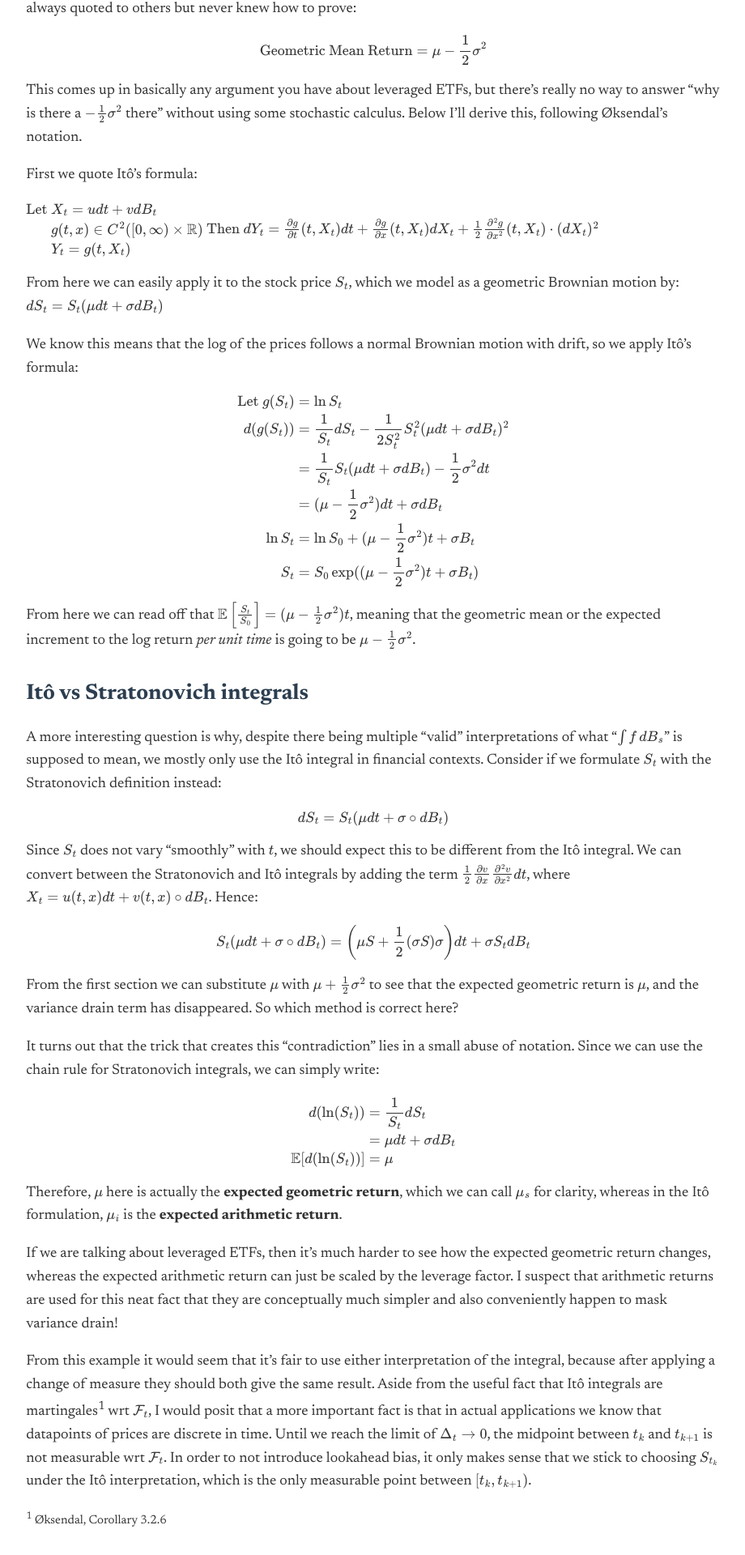
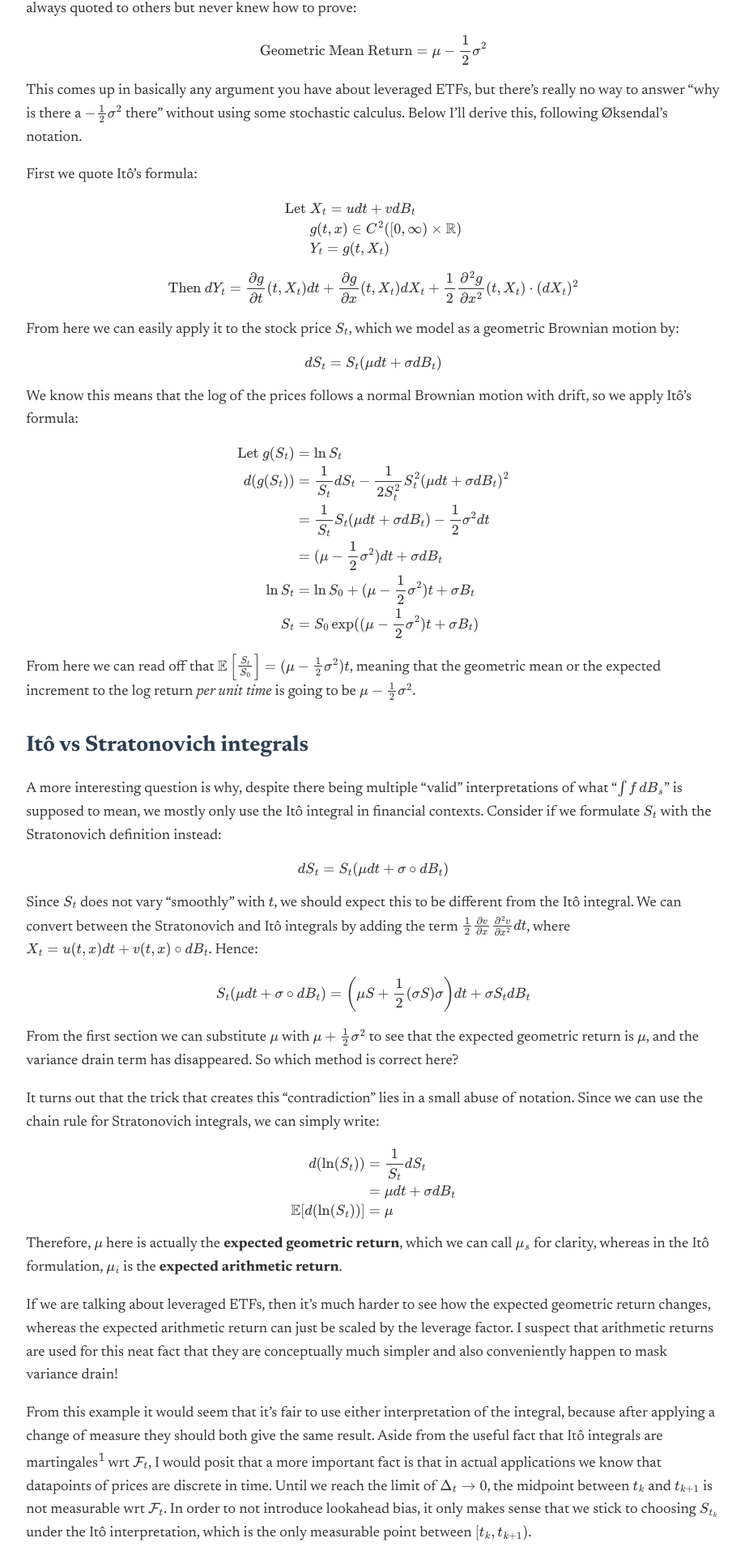
Before and after one commit to warrenjch/warrenjch.github.io, a Jekyll site: the page built from _posts/2025-09-15-vol-drag-ito-stratonovich.md, in a window 1280 px wide. Shown: the part 548-2468 px from the top of the page at 81% size, without its empty margins (179-1099 px from the left). Built offline with Jekyll 4.4.1, drawn with Linux system fonts in a browser that asks for light colours.

Commit message:
update mathjax

```diff
--- a/_config.yml
+++ b/_config.yml
@@ -33,8 +33,6 @@
   syntax_highlighter: rouge
   input: GFM
   hard_wrap: false
-  syntax_highlighter_opts:
-    disable : true
 theme: minima
 plugins:
   - jekyll-feed
--- a/_posts/2025-09-15-vol-drag-ito-stratonovich.md
+++ b/_posts/2025-09-15-vol-drag-ito-stratonovich.md
@@ -26,9 +26,11 @@
 & g(t,x) \in C^2([0,\infty) \times \mathbb{R})\\
 & Y_t  = g(t, X_t)
 \end{align*}$$
+
 $$\text{Then } dY_t = \frac{\partial g}{\partial t}(t, X_t)dt + \frac{\partial g}{\partial x}(t, X_t)dX_t + \frac{1}{2}\frac{\partial^2 g}{\partial x^2}(t, X_t) \cdot (dX_t)^2$$
 
 From here we can easily apply it to the stock price $S_t$, which we model as a geometric Brownian motion by:
+
 $$dS_t = S_t(\mu dt + \sigma dB_t)$$
 
 We know this means that the log of the prices follows a normal Brownian motion with drift, so we apply It&ocirc;'s formula:
```
